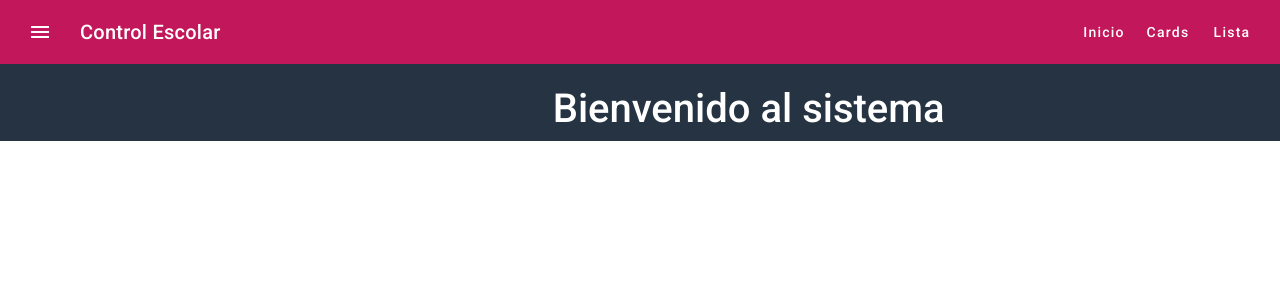
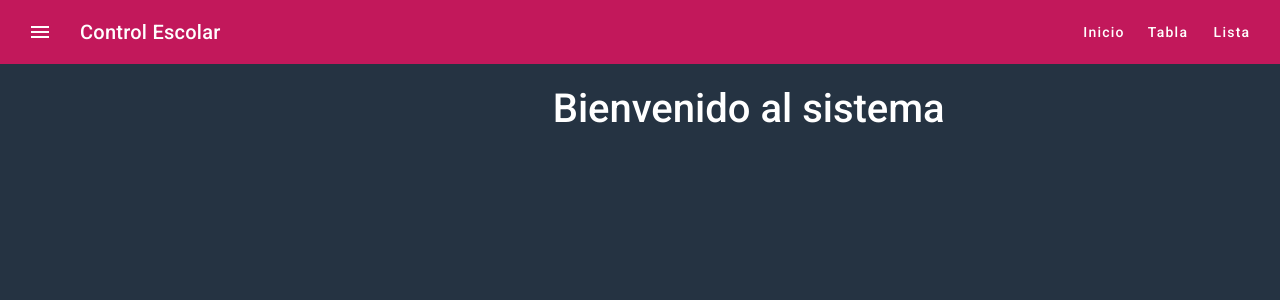
Before and after one commit to mizraim17/2pf_martinez, an Angular app: page /home in a window 1280 px wide. Shown: the top 300 px of the page. Built offline with nearby package versions, Linux system fonts and the light colour scheme.

Commit message:
add new routes and errors

```diff
--- a/src/app/components/toolbar/toolbar.component.html
+++ b/src/app/components/toolbar/toolbar.component.html
@@ -7,8 +7,8 @@
   <button mat-button (click)="irInicio()">
     Inicio
   </button>
-  <a mat-button routerLink="cursos/cards">
-    Cards
+  <a mat-button routerLink="cursos/table">
+    Tabla
   </a>
   <a mat-button routerLink="cursos/list">
     Lista
--- a/src/styles.scss
+++ b/src/styles.scss
@@ -1,4 +1,13 @@
 /* You can add global styles to this file, and also import other style files */
 
-html, body { height: 100%; }
-body { margin: 0; font-family: Roboto, "Helvetica Neue", sans-serif; }
+html,
+body {
+  height: 100%;
+  color: white;
+  background-color: #253342 !important;
+  background-color: #20262e;
+}
+body {
+  margin: 0;
+  font-family: Roboto, "Helvetica Neue", sans-serif;
+}
```
